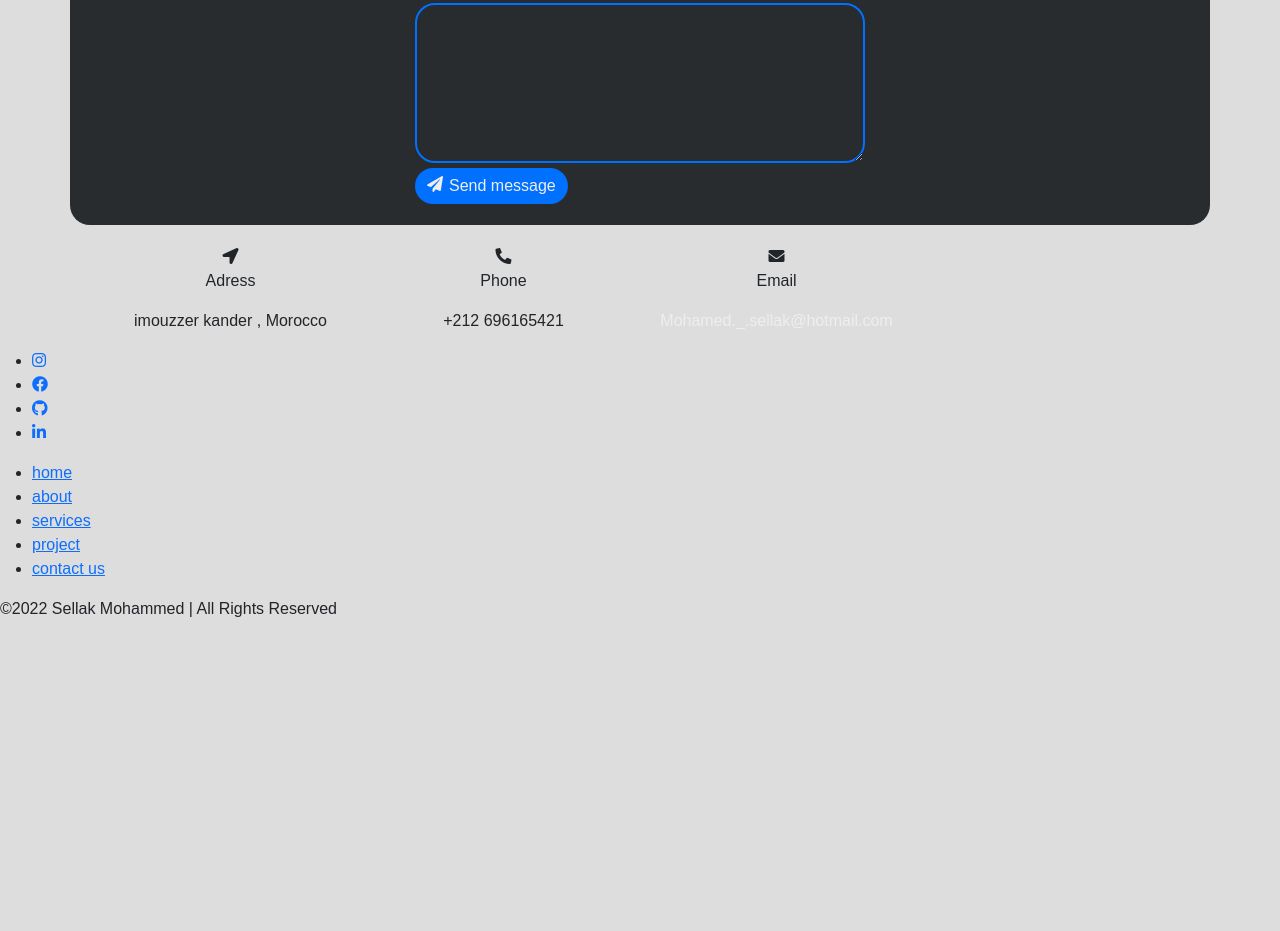
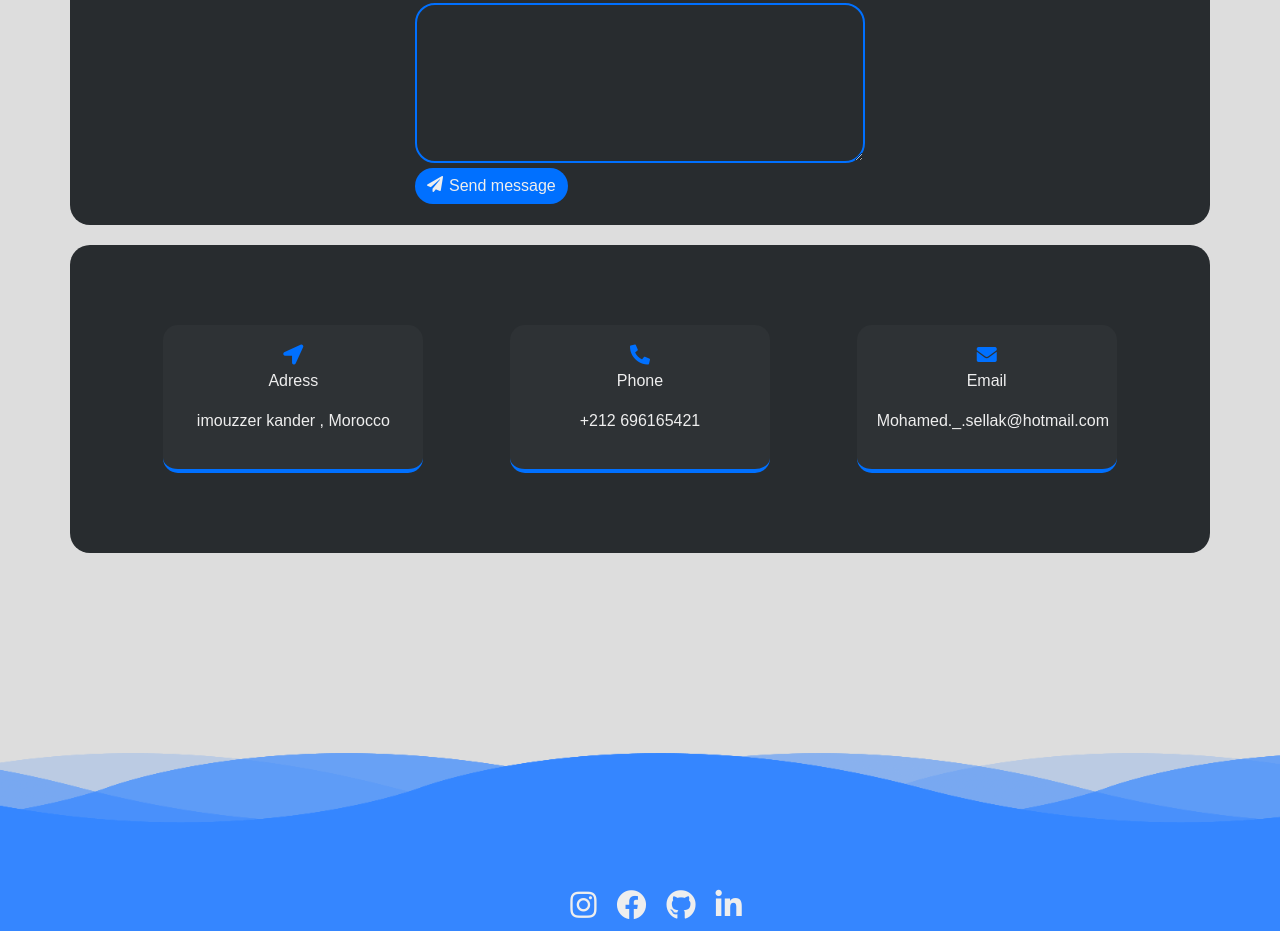
Before and after one commit to Mohamedsellak/Coyo_Portfolio, a plain HTML site: page index.html in a window 1280 px wide. Shown: the part 3012-3943 px from the top of the page. Before the commit the page ends 3649 px from the top, so only its background shows below. Drawn offline with nearby package versions, Linux system fonts and the light colour scheme.

Commit message:
Update style.css

```diff
--- a/styles/style.css
+++ b/styles/style.css
@@ -425,33 +425,159 @@ input[type="submit"] {
 
 /* contact end */
 
-/* card start */
-.footer {
+/* cards  start */
+.cardd {
   background-color: #282c2f;
   padding: 50px;
   border-radius: 20px;
   font-weight: 400;
   color: #eee;
 }
-.footer div {
+.cardd div {
   border-radius: 15px;
   background-color: #2e3235;
   border-bottom: 4px solid #0070ff;
   margin: 30px auto;
   padding: 20px;
+  overflow: hidden;
 }
 #em {
   text-decoration: none;
   color: #eee;
 }
 
-.footer-icon i {
+.cardd-icon i {
   color: #0070ff;
   font-size: 20px;
 }
 
-/* card end */
+/* cards end */
 
+/* footer start */
+
+footer{
+  margin-top: 300px; /* test only*/
+  position: relative;
+  min-height: 100px;
+  background-color: #3586ff;
+  padding: 20px 50px;
+  display: flex;
+  align-items: center;
+  justify-content: center;
+  flex-direction: column;
+}
+footer .social-icon,
+.menu{
+  position: relative;
+  display: flex;
+  align-items: center;
+  justify-content: center;
+  margin: 10px 0px;
+}
+footer .social-icon li,
+.menu li{
+  list-style: none;
+}
+footer .social-icon li a
+{
+  text-decoration: none;
+  font-size: 30px;
+  color: #eee;
+  margin: 0 10px;
+  display: inline-block;
+  transition: .5s;
+}
+.menu li a{
+  text-decoration: none;
+  font-size: 18px;
+  color: #eee;
+  margin: 0 10px;
+  display: inline-block;
+  transition: .5s;
+  opacity: 0.75;
+}
+footer .social-icon li a:hover{
+  transform: translateY(-10px);
+}
+
+footer .menu li a:hover{
+  transform: scale(1.1);
+  opacity: 1;
+}
+footer p {
+  color: white;
+  text-align: center;
+  margin-top: 20px;
+}
+
+footer .wave{
+  position: absolute;
+  top: -100px;
+  left: 0;
+  width: 100%;
+  height: 100px;
+  background: url(../images/wave.png);
+  background-size: 1000px 100px;
+}
+/* waves */
+footer .wave#wave1{
+  z-index: 1000;
+  opacity: 1;
+  bottom: 0;
+  animation: wave1 4s linear infinite;
+}
+footer .wave#wave2{
+  z-index: 999;
+  opacity: .5;
+  bottom: 15px;
+  animation: wave2 4s linear infinite;
+}
+footer .wave#wave3{
+  z-index: 1000;
+  opacity: .2;
+  bottom: 20px;
+  animation: wave3 3s linear infinite;
+}
+footer .wave#wave4{
+  z-index: 999;
+  opacity: .7;
+  bottom: 10px;
+  animation: wave4 3s linear infinite;
+}
+@keyframes wave1 {
+  0%{
+      background-position-x: 1000px;
+  }
+  100%{
+      background-position-x: 0px;
+  }
+}
+@keyframes wave2 {
+  0%{
+      background-position-x: 0px;
+  }
+  100%{
+      background-position-x: 1000px;
+  }
+}
+@keyframes wave3 {
+  0%{
+      background-position-x: 1000px;
+  }
+  100%{
+      background-position-x: 0px;
+  }
+}
+@keyframes wave4 {
+  0%{
+      background-position-x: 0px;
+  }
+  100%{
+      background-position-x: 1000px;
+  }
+}
+
+/* footer end */
 
 /* ============================ top button ===================== */
 
```
